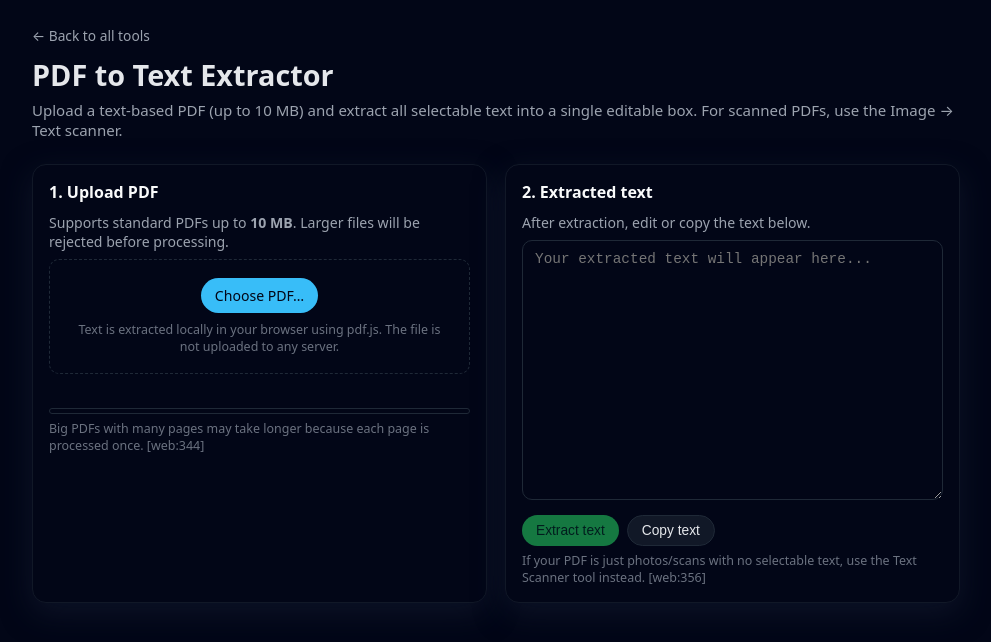
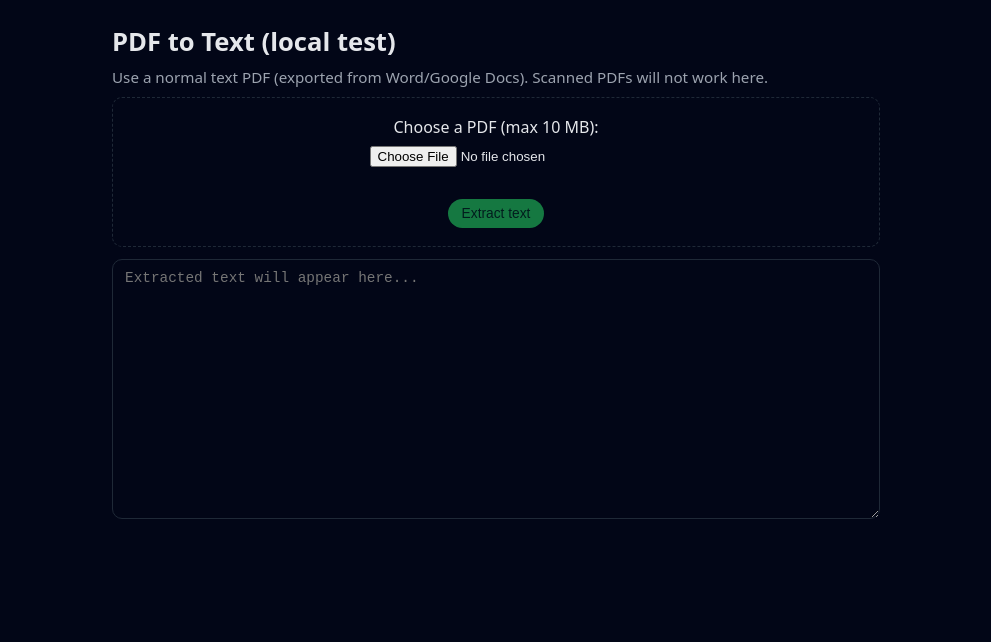
Before and after one commit to screentime2334/quicktool, a plain HTML site: page pdf-text.html in a window 1280 px wide. Shown: the whole page, without its empty margins (144-1135 px from the left). Drawn offline with Linux system fonts and the light colour scheme.

Commit message:
Update pdf-text.html

```diff
--- a/pdf-text.html
+++ b/pdf-text.html
@@ -4,21 +4,8 @@
   <meta charset="utf-8">
   <meta name="viewport" content="width=device-width, initial-scale=1">
 
-  <title>PDF to Text – Extract Text from PDF | QuickTool</title>
-  <meta name="description" content="Free PDF to text tool. Upload a PDF (up to 10 MB) and extract all text directly in your browser. No signup, no server upload.">
-  <link rel="canonical" href="https://quicktool.pages.dev/pdf-text.html">
-
-  <meta property="og:type" content="website">
-  <meta property="og:title" content="PDF to Text – Extract Text from PDF | QuickTool">
-  <meta property="og:description" content="Turn PDFs into editable text using a fast, browser-based extractor.">
-  <meta property="og:url" content="https://quicktool.pages.dev/pdf-text.html">
-  <meta property="og:site_name" content="QuickTool">
-
-  <meta name="twitter:card" content="summary">
-  <meta name="twitter:title" content="PDF to Text – Extract Text from PDF | QuickTool">
-  <meta name="twitter:description" content="Upload a PDF and copy all extracted text in seconds.">
-
-  <link rel="icon" href="/favicon.ico">
+  <title>PDF to Text – Local Test</title>
+  <meta name="description" content="Test page: extract text from a PDF in your browser using pdf.js.">
 
   <!-- pdf.js from CDN -->
   <script src="https://cdn.jsdelivr.net/npm/pdfjs-dist@5.4.449/build/pdf.min.js"></script> <!-- [web:368] -->
@@ -31,100 +18,27 @@
       background:#020617;
       color:#e5e7eb;
     }
-    a{color:#38bdf8;text-decoration:none}
-    a:hover{text-decoration:underline}
     .page{
-      max-width:960px;
+      max-width:800px;
       margin:0 auto;
       padding:24px 16px 40px;
     }
-    .back-link{
-      font-size:.86rem;
-      margin-bottom:10px;
-      display:inline-block;
-      color:#9ca3af;
-    }
-    header{
-      margin-bottom:24px;
-    }
-    header h1{
-      font-size:1.8rem;
-      margin:0 0 6px;
-    }
-    header p{
-      margin:0;
-      color:#9ca3af;
-      font-size:.94rem;
-    }
-    .layout{
-      display:grid;
-      grid-template-columns:minmax(0,1.1fr) minmax(0,1.1fr);
-      gap:18px;
-    }
-    @media(max-width:800px){
-      .layout{grid-template-columns:1fr}
-    }
-    .card{
-      background:#020617;
-      border-radius:14px;
-      padding:16px;
-      border:1px solid #111827;
-      box-shadow:0 10px 30px rgba(15,23,42,.8);
-    }
-    .card h2{
-      font-size:1rem;
-      margin:0 0 10px;
-      color:#f9fafb;
-    }
-    .card p{
-      margin:0 0 8px;
-      font-size:.88rem;
-      color:#9ca3af;
-    }
+    h1{margin:0 0 8px;font-size:1.6rem}
+    p{margin:0 0 10px;color:#9ca3af;font-size:.95rem}
     .upload-box{
       border:1px dashed #1f2937;
       border-radius:10px;
       padding:18px;
       text-align:center;
       background:#020617;
+      margin-bottom:12px;
     }
-    .upload-box input[type="file"]{
-      display:none;
-    }
-    .upload-label{
-      display:inline-block;
-      padding:8px 14px;
-      border-radius:999px;
-      background:#38bdf8;
-      color:#020617;
-      font-size:.88rem;
-      font-weight:500;
-      cursor:pointer;
-    }
-    .note{
+    input[type="file"]{margin-top:8px}
+    #status{
       margin-top:8px;
-      font-size:.78rem;
-      color:#6b7280;
-    }
-    #status{
-      margin-top:10px;
-      font-size:.82rem;
+      font-size:.85rem;
       color:#a5b4fc;
       min-height:1.2em;
-    }
-    .progress-wrap{
-      margin-top:8px;
-      height:6px;
-      background:#020617;
-      border-radius:999px;
-      overflow:hidden;
-      border:1px solid #1f2937;
-    }
-    #progress-bar{
-      width:0%;
-      height:100%;
-      background:linear-gradient(90deg,#38bdf8,#a855f7);
-      transition:width .2s linear;
     }
     textarea{
       width:100%;
@@ -138,18 +52,13 @@
       resize:vertical;
       white-space:pre-wrap;
     }
-    .btn-row{
-      margin-top:10px;
-      display:flex;
-      gap:8px;
-      flex-wrap:wrap;
-    }
     button{
+      margin-top:8px;
+      padding:7px 14px;
+      border-radius:999px;
       border:none;
-      border-radius:999px;
-      padding:7px 14px;
+      cursor:pointer;
       font-size:.86rem;
-      cursor:pointer;
       font-weight:500;
     }
     #extract-btn{
@@ -160,62 +69,24 @@
       opacity:.6;
       cursor:default;
     }
-    #copy-btn{
-      background:#111827;
-      color:#e5e7eb;
-      border:1px solid #1f2937;
-    }
-    .small{
-      font-size:.78rem;
-      color:#6b7280;
-      margin-top:6px;
-    }
   </style>
 </head>
 <body>
   <div class="page">
-    <a href="index.html" class="back-link">← Back to all tools</a>
+    <h1>PDF to Text (local test)</h1>
+    <p>Use a normal text PDF (exported from Word/Google Docs). Scanned PDFs will not work here.</p>
 
-    <header>
-      <h1>PDF to Text Extractor</h1>
-      <p>Upload a text-based PDF (up to 10 MB) and extract all selectable text into a single editable box. For scanned PDFs, use the Image → Text scanner.</p>
-    </header>
+    <div class="upload-box">
+      <div>Choose a PDF (max 10 MB):</div>
+      <input type="file" id="file-input" accept="application/pdf">
+      <div id="status"></div>
+      <button id="extract-btn" disabled>Extract text</button>
+    </div>
 
-    <div class="layout">
-      <section class="card">
-        <h2>1. Upload PDF</h2>
-        <p>Supports standard PDFs up to <strong>10 MB</strong>. Larger files will be rejected before processing.</p>
-
-        <div class="upload-box">
-          <label class="upload-label">
-            Choose PDF…
-            <input type="file" id="file-input" accept="application/pdf">
-          </label>
-          <div class="note">Text is extracted locally in your browser using pdf.js. The file is not uploaded to any server.</div>
-        </div>
-
-        <div id="status"></div>
-        <div class="progress-wrap">
-          <div id="progress-bar"></div>
-        </div>
-        <div class="small">Big PDFs with many pages may take longer because each page is processed once. [web:344]</div>
-      </section>
-
-      <section class="card">
-        <h2>2. Extracted text</h2>
-        <p>After extraction, edit or copy the text below.</p>
-        <textarea id="output" placeholder="Your extracted text will appear here..."></textarea>
-        <div class="btn-row">
-          <button id="extract-btn" disabled>Extract text</button>
-          <button id="copy-btn">Copy text</button>
-        </div>
-        <div class="small">If your PDF is just photos/scans with no selectable text, use the Text Scanner tool instead. [web:356]</div>
-      </section>
-    </div>
+    <textarea id="output" placeholder="Extracted text will appear here..."></textarea>
   </div>
 
   <script>
-    // Configure pdf.js worker
     if (window['pdfjsLib']) {
       pdfjsLib.GlobalWorkerOptions.workerSrc =
         "https://cdn.jsdelivr.net/npm/pdfjs-dist@5.4.449/build/pdf.worker.min.js";
@@ -223,9 +94,7 @@
 
     const fileInput = document.getElementById('file-input');
     const statusEl = document.getElementById('status');
-    const progressBar = document.getElementById('progress-bar');
     const extractBtn = document.getElementById('extract-btn');
-    const copyBtn = document.getElementById('copy-btn');
     const output = document.getElementById('output');
 
     let pdfData = null;
@@ -234,87 +103,66 @@
       statusEl.textContent = text || '';
     }
 
-    function setProgress(p){
-      const v = Math.max(0, Math.min(1, p || 0));
-      progressBar.style.width = (v * 100).toFixed(0) + '%';
-    }
-
     fileInput.addEventListener('change', async (e) => {
       const file = e.target.files[0];
       if (!file) return;
 
-      const maxBytes = 10 * 1024 * 1024; // 10 MB
+      const maxBytes = 10 * 1024 * 1024;
       if (file.size > maxBytes) {
-        setStatus('This PDF is larger than 10 MB. Please choose a smaller file.');
-        setProgress(0);
+        setStatus('File > 10 MB. Choose a smaller PDF.');
         extractBtn.disabled = true;
-        output.value = '';
         pdfData = null;
         return;
       }
 
       setStatus('Loading PDF…');
-      setProgress(0);
       extractBtn.disabled = true;
       output.value = '';
 
       try {
         pdfData = await file.arrayBuffer();
-        setStatus('PDF ready. Click "Extract text" to start.');
-        setProgress(0);
+        setStatus('PDF ready. Click "Extract text".');
         extractBtn.disabled = false;
       } catch (err) {
         console.error(err);
-        setStatus('Could not read PDF file. Please try another.');
-        setProgress(0);
-        extractBtn.disabled = true;
+        setStatus('Could not read PDF file.');
         pdfData = null;
       }
     });
 
     extractBtn.addEventListener('click', async () => {
-      if (!pdfData || !window['pdfjsLib']) return;
+      if (!pdfData || !window['pdfjsLib']) {
+        setStatus('pdf.js not loaded or PDF missing.');
+        return;
+      }
 
       extractBtn.disabled = true;
       setStatus('Parsing pages…');
-      setProgress(0);
       output.value = '';
 
       try {
         const loadingTask = pdfjsLib.getDocument({ data: pdfData });
         const pdf = await loadingTask.promise;
-
         const totalPages = pdf.numPages;
         let allText = '';
+
         for (let i = 1; i <= totalPages; i++) {
           const page = await pdf.getPage(i);
           const textContent = await page.getTextContent();
           const strings = textContent.items.map(item => item.str);
           allText += '--- Page ' + i + ' ---\n' + strings.join(' ') + '\n\n';
-          setStatus('Extracting page ' + i + ' of ' + totalPages + '…');
-          setProgress(i / totalPages);
+          setStatus('Page ' + i + ' of ' + totalPages + ' done.');
         }
 
-        output.value = allText.trim() || 'No selectable text found in this PDF.';
-        setStatus('Done. All pages processed.');
-        setProgress(1);
+        output.value = allText.trim() || 'No selectable text found.';
+        setStatus('Finished.');
       } catch (err) {
         console.error(err);
-        setStatus('Something went wrong while extracting text from this PDF.');
-        setProgress(0);
+        setStatus('Error while extracting text. See console.');
       } finally {
         extractBtn.disabled = false;
       }
     });
-
-    copyBtn.addEventListener('click', () => {
-      if (!output.value.trim()) return;
-      navigator.clipboard.writeText(output.value).then(() => {
-        const old = copyBtn.textContent;
-        copyBtn.textContent = 'Copied!';
-        setTimeout(() => { copyBtn.textContent = old; }, 1200);
-      }).catch(() => {});
-    });
   </script>
 </body>
 </html>
```
